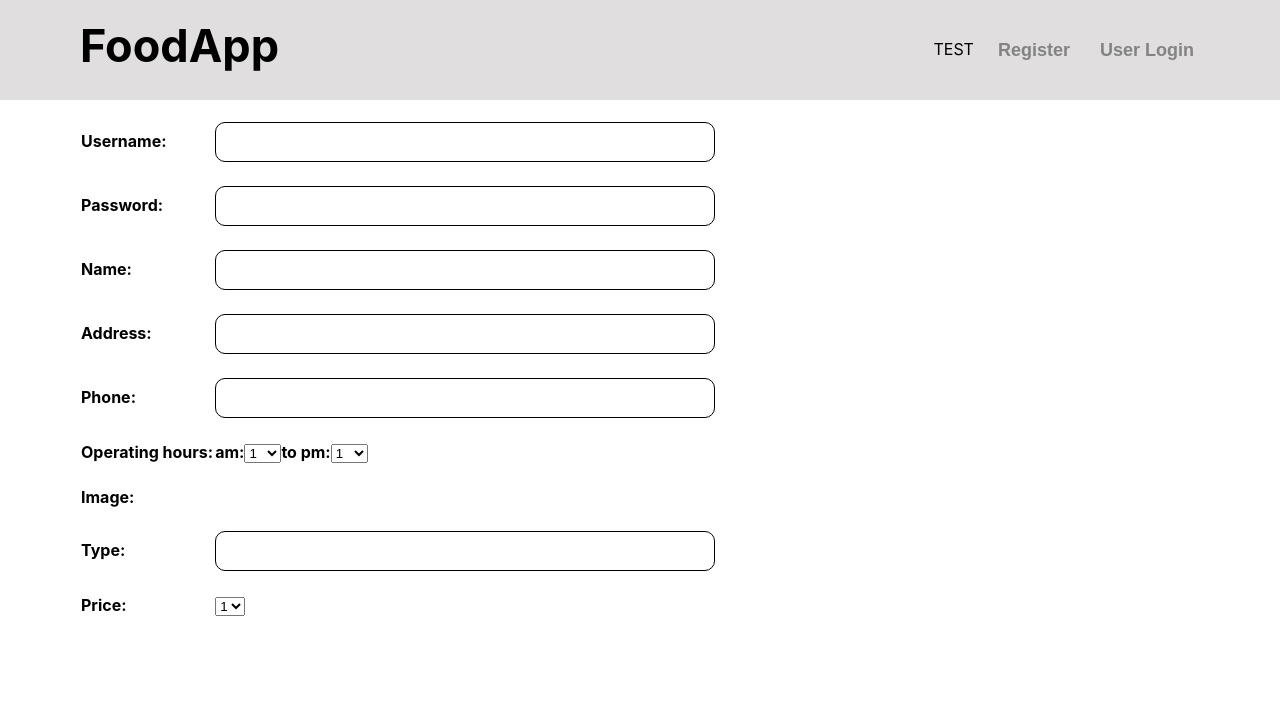
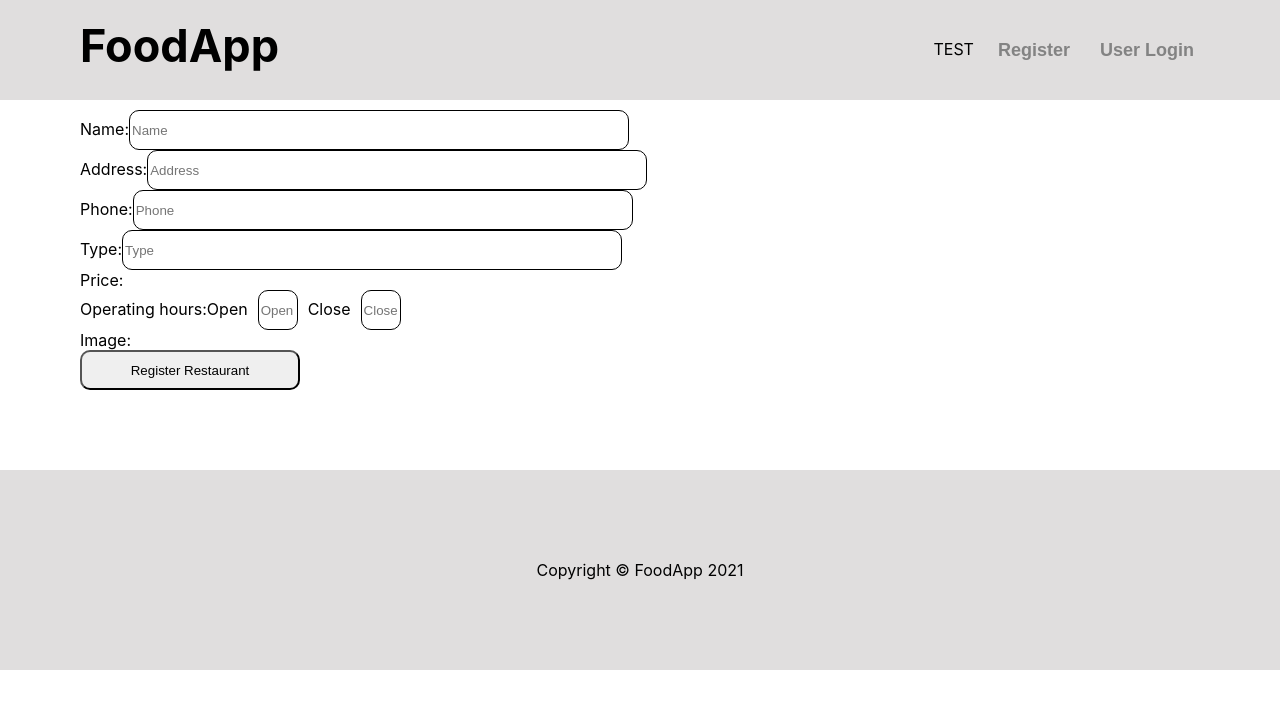
Before and after one commit to AWAGroup5/Frontend, a React (Create React App) app: page /resReg in a window 1280 px wide. Shown: the top 708 px of the page. Built offline with nearby package versions, Linux system fonts and the light colour scheme.

Commit message:
changes to register

```diff
--- a/src/components/RegisterRestaurant.js
+++ b/src/components/RegisterRestaurant.js
@@ -1,110 +1,146 @@
 import React, { Component } from 'react'
 import styles from './modules/register.module.css'
 import NavBar from './NavBar'
+import Footer from './Footer'
 
 export default class RegisterRestaurant extends Component {
+  constructor(props) {
+    super(props);
+
+    this.onChangeName = this.onChangeName.bind(this);
+    this.onChangeAddress = this.onChangeAddress.bind(this);
+    this.onChangePhone = this.onChangePhone.bind(this);
+    this.onChangeOperetingHours = this.onChangeOperetingHours.bind(this);
+    this.onChangeType = this.onChangeType.bind(this);
+    this.onChangePrice = this.onChangePrice.bind(this);
+    this.submitRegister = this.submitRegister.bind(this);
+
+    this.state = {
+        name: '',
+        address: '',
+        phone: '',
+        operatinghours: '',
+        type: '',
+        price: ''
+    };
+}
+
+
+
+
+onChangeName(e) {
+    this.setState({ name: e.target.value })
+}
+
+onChangeAddress(e) {
+    this.setState({ address: e.target.value })
+}
+
+onChangePhone(e) {
+  this.setState({ phone: e.target.value })
+}
+
+onChangeOperetingHours(e) {
+  this.setState({ operatingHours: e.target.value })
+}
+
+onChangeType(e) {
+  this.setState({ type: e.target.value })
+}
+
+onChangePrice(e) {
+  this.setState({ price: e.target.value })
+}
+
+submitRegister(e) {
+    e.preventDefault();
+    const restaurantObject = {
+
+        name: this.state.name,
+        address: this.state.address,
+        phone: this.state.phone,
+        operatingHours: this.state.phone,
+        type: this.state.type,
+        price: this.state.price
+    };
+    console.log(restaurantObject);
+
+    // axios.post('http://localhost:4000/users/create', userObject)
+    //     .then((res) => {
+    //         console.log(res.data)
+    //     }).catch((error) => {
+    //         console.log(error)
+    // });
+
+    this.setState({ name: '', adress: '', phone: '',operatingHours: '', type: '', price: ''})
+
+};
+
     render() {
         return (
-            <><NavBar />
-            <div className={ styles.registerContainer }>
-            <tr>
-              <th>
-                Username:
-                </th>
-                <th>
-                <input className={ styles.inputStyle} type="text" username="username" />
-                </th>
-              </tr>
-              <tr>
-              <th>
-                Password:
-                </th>
-                <th>
-                <input className={ styles.inputStyle} type="text" password="password" />
-                </th>
-              </tr>
-              <tr>
-              <th>
-                Name:</th>
-                <th>
-                <input className={ styles.inputStyle} type="text" name="name" />
-                </th>
-              </tr>
-              <tr>
-              <th>
+          <div>
+            <NavBar />
+            <div className={ styles.container }>
+              <div className={ styles.registerContainer }>
+              <div className={styles.row}>
+              <div className={ styles.cell }>
+                Name:</div>
+                <div className={ styles.cell }>
+                <input className={ styles.inputStyle} type="text" name="name" placeholder="Name" onChange={ this.onChangeName }></input>
+                </div>
+              </div>
+              <div className={styles.row}>
+              <div className={ styles.cell }>
                 Address:
-                </th>
-                <th>
-                <input className={ styles.inputStyle} type="text" address="address" />
-                </th>
-              </tr>
-              <tr>
-              <th>
+                </div>
+                <div className={ styles.cell }>
+                <input className={ styles.inputStyle} type="text" name="address" placeholder="Address" onChange={ this.onChangeAddress }></input>
+                </div>
+              </div>
+              <div className={styles.row}>
+              <div className={ styles.cell }>
                 Phone:
-                </th>
-                  <th>
-                  <input className={ styles.inputStyle} type="text" phone="phone" />
-                  </th>
-              </tr>
-              <tr>
-              <th>
-                Operating hours:</th>
-                <th>
-                am:
-                  <select>
-                  <option value="1">1</option>
-                  <option value="2">2</option>
-                  <option value="3">3</option>
-                  <option value="4">4</option>
-                  <option value="5">5</option>
-                  <option value="6">6</option>
-                  <option value="7">7</option>
-                  <option value="8">8</option>
-                  <option value="9">9</option>
-                  <option value="10">10</option>
-                  <option value="11">11</option>
-                  <option value="12">12</option>
-                  </select>
-                  to pm:
-                  <select>
-                  <option value="1">1</option>
-                  <option value="2">2</option>
-                  <option value="3">3</option>
-                  <option value="4">4</option>
-                  <option value="5">5</option>
-                  <option value="6">6</option>
-                  <option value="7">7</option>
-                  <option value="8">8</option>
-                  <option value="9">9</option>
-                  <option value="10">10</option>
-                  <option value="11">11</option>
-                  <option value="12">12</option>
-                  </select>
-                </th>
-              </tr>
-              <tr>
-              <th>
+                </div>
+                  <div className={ styles.cell }>
+                  <input className={ styles.inputStyle} type="text" name="phone" placeholder="Phone" onChange={ this.onChangePhone }></input>
+                  </div>
+              </div>
+
+              <div className={styles.row}>
+              <div className={ styles.cell }>Type:</div>
+                <div className={ styles.cell }>
+              <input className={ styles.inputStyle} type="text" name="type" placeholder="Type" onChange={ this.onChangeType }></input>
+              </div>
+              </div>
+              <div className={styles.row}>
+              <div className={ styles.cell }>Price:</div>
+              <div className={ styles.cell }>
+
+
+              </div>
+              <div className={styles.row}>
+              <div className={ styles.cell }>
+                Operating hours:</div>
+                <div className={ styles.cell }>
+
+                Open<input className={ styles.inputTimeStyle} type="text" name="openingTime" placeholder="Open" />
+                Close<input className={ styles.inputTimeStyle} type="text" name="closingTime" placeholder="Close" />
+
+                </div>
+              </div>
+              <div className={styles.row}>
+              <div className={ styles.cell }>
                 Image:
-                </th>
-              </tr>
-              <tr>
-              <th>Type:</th>
-                <th>
-              <input className={ styles.inputStyle} type="text" asd="asd" />
-              </th>
-              </tr>
-              <tr>
-              <th>Price:</th>
-               <th><select>
-                  <option value="1">1</option>
-                  <option value="2">2</option>
-                  <option value="3">3</option>
-                  </select>
-              </th>
-              </tr>
-
+                </div>
+              </div>
+              </div>
+              <button
+                className={ styles.btns} onClick={ this.submitRegister}>Register Restaurant
+              </button>
             </div>
-            </>
+            </div>
+            <Footer />
+          </div>
         )
     }
 }
--- a/src/components/RegisterUser.js
+++ b/src/components/RegisterUser.js
@@ -1,30 +1,82 @@
 import React, { Component } from 'react'
 import styles from './modules/register.module.css'
 import NavBar from './NavBar'
+import Footer from './Footer'
 
 export default class RegisterRestaurant extends Component {
+  constructor(props) {
+    super(props);
+
+    this.onChangeUsername = this.onChangeUsername.bind(this);
+    this.onChangePassword = this.onChangePassword.bind(this);
+    this.submitRegister = this.submitRegister.bind(this);
+
+    this.state = {
+        username: '',
+        password: '',
+    };
+}
+
+
+onChangeUsername(e) {
+    this.setState({ username: e.target.value })
+}
+
+onChangePassword(e) {
+    this.setState({ password: e.target.value })
+}
+
+submitRegister(e) {
+    e.preventDefault();
+    const userObject = {
+        username: this.state.username,
+        password: this.state.password,
+    };
+    console.log(userObject);
+
+    // axios.post('http://localhost:4000/users/create', userObject)
+    //     .then((res) => {
+    //         console.log(res.data)
+    //     }).catch((error) => {
+    //         console.log(error)
+    // });
+
+    this.setState({ username: '', password: ''})
+
+};
+
+
     render() {
         return (
-            <><NavBar />
-            <div className={ styles.registerContainer }>
-              <tr>
-              <th>
-                Username:
-                </th>
-                <th>
-                <input className={ styles.inputStyle} type="text" password="password" />
-                </th>
-              </tr>
-              <tr>
-              <th>
-                Password:
-                </th>
-                <th>
-                <input className={ styles.inputStyle} type="text" name="name" />
-                </th>
-              </tr>
-            </div>
-            </>
+          <div>
+            <NavBar />
+              <div className={ styles.container }>
+                <div className={ styles.registerContainer }>
+                  <div className={styles.row}>
+                    <div className={ styles.cell }>
+                      Username:
+                    </div>
+                    <div className={ styles.cell }>
+                      <input className={ styles.inputStyle} type="text" username="username" placeholder="Username" onChange={ this.onChangeUsername }></input>
+                    </div>
+                  </div>
+                  <div className={styles.row}>
+                    <div className={ styles.cell }>
+                      Password:
+                    </div>
+                    <div className={ styles.cell }>
+                      <input className={ styles.inputStyle} type="password" password="password" placeholder="Password" onChange={ this.onChangePassword }></input>
+                    </div>
+                  </div >
+                </div>
+                  <div>
+                    <button
+                      className={ styles.btns } onClick={ this.submitRegister}>Register user
+                    </button>
+                  </div>
+               </div>
+            <Footer />
+          </div>
         )
     }
 }
--- a/src/components/modules/register.module.css
+++ b/src/components/modules/register.module.css
@@ -1,19 +1,23 @@
+.container{
+  display: flex;
+  flex-direction: row;
+  max-width: 1120px;
+  margin-left: auto;
+  margin-right: auto;
+
+}
+
 .registerContainer{
-    position: relative;
     justify-content: center;
     align-items: center;
-    margin-left: auto;
-    margin-right: auto;
-    height: 300px;
-    max-width: 1120px;
-    width: 100%;
   }
 
-  th {
-    padding-top: 12px;
-    padding-bottom: 12px;
-    text-align: left;
-    color: black  ;
+.row{
+  display: block;
+}
+
+.cell{
+  display: inline-block;
 }
 
 .inputStyle{
@@ -27,3 +31,23 @@
   box-sizing: border-box;
   border-radius: 10px;
 }
+
+.inputTimeStyle{
+  width: 40px;
+  height: 40px;
+  left: 288px;
+  top: 418px;
+  margin-right: 10px;
+  margin-left: 10px;
+
+  background: #FFFFFF;
+  border: 1px solid #000000;
+  box-sizing: border-box;
+  border-radius: 10px;
+}
+
+.btns {
+  width: 220px;
+  height: 40px;
+  border-radius: 10px;
+}
```
Lines whose indentation alone changed are shown as unchanged.
